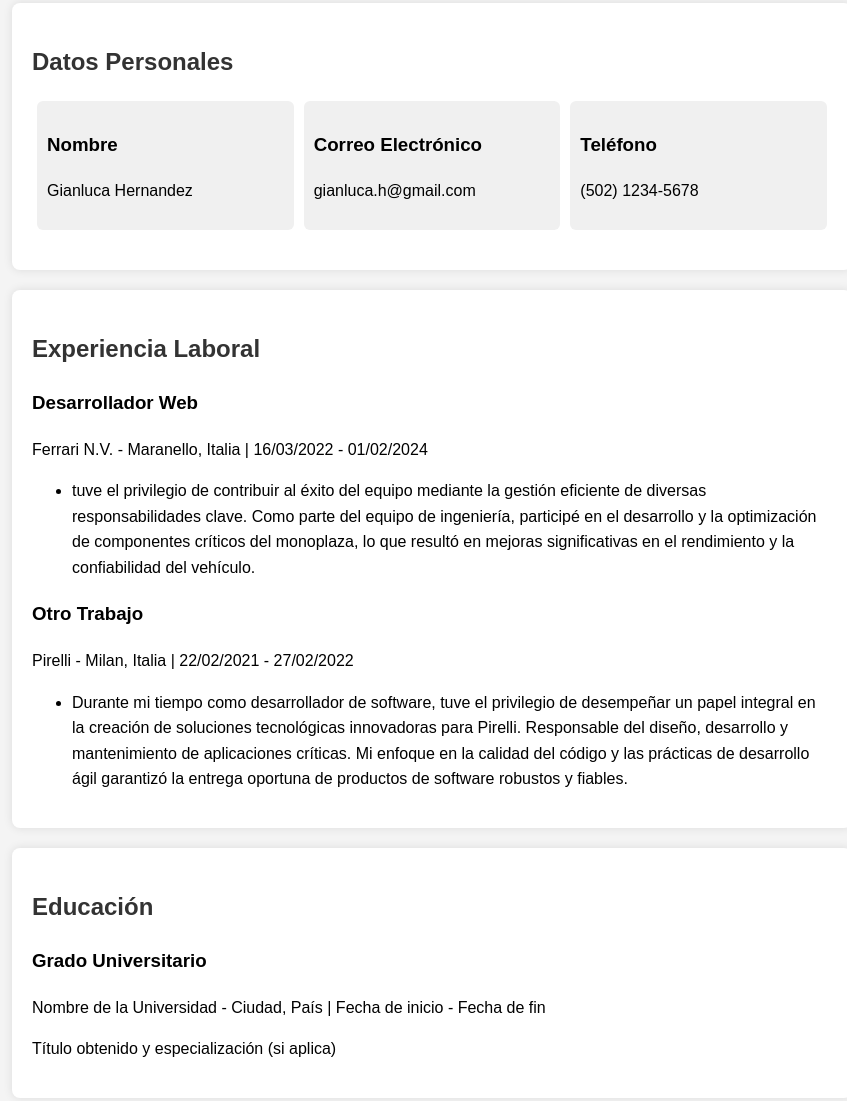
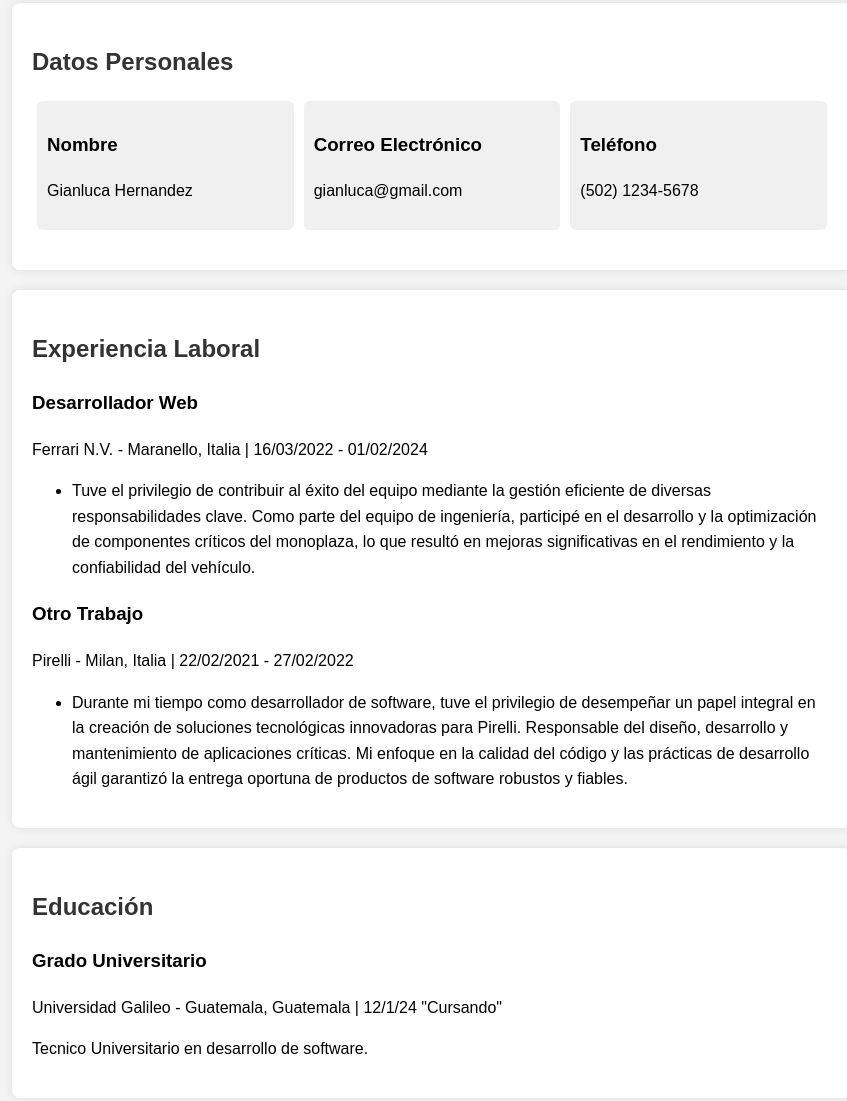
Before and after one commit to GianlucaHernandez/GianlucaHernandez.github.io, a plain HTML site: page index.html in a window 1280 px wide. Shown: the part 311-1412 px from the top of the page, without its empty margins (208-1055 px from the left). Drawn offline with Linux system fonts and the light colour scheme.

Commit message:
archivo html

```diff
--- a/index.html
+++ b/index.html
@@ -87,7 +87,7 @@
             </div>
             <div>
                 <h3>Correo Electrónico</h3>
-                <p>gianluca.h@gmail.com</p>
+                <p>gianluca@gmail.com</p>
             </div>
             <div>
                 <h3>Teléfono</h3>
@@ -102,7 +102,7 @@
             <h3>Desarrollador Web</h3>
             <p>Ferrari N.V. - Maranello, Italia | 16/03/2022 - 01/02/2024</p>
             <ul>
-                <li>tuve el privilegio de contribuir al éxito del equipo mediante la gestión eficiente de diversas responsabilidades clave. Como parte del equipo de ingeniería, participé en el desarrollo y la optimización de componentes críticos del monoplaza, lo que resultó en mejoras significativas en el rendimiento y la confiabilidad del vehículo.</li>
+                <li>Tuve el privilegio de contribuir al éxito del equipo mediante la gestión eficiente de diversas responsabilidades clave. Como parte del equipo de ingeniería, participé en el desarrollo y la optimización de componentes críticos del monoplaza, lo que resultó en mejoras significativas en el rendimiento y la confiabilidad del vehículo.</li>
             </ul>
         </div>
 
@@ -119,8 +119,8 @@
         <h2>Educación</h2>
         <div>
             <h3>Grado Universitario</h3>
-            <p>Nombre de la Universidad - Ciudad, País | Fecha de inicio - Fecha de fin</p>
-            <p>Título obtenido y especialización (si aplica)</p>
+            <p>Universidad Galileo - Guatemala, Guatemala | 12/1/24 "Cursando"</p>
+            <p>Tecnico Universitario en desarrollo de software.</p>
         </div>
     </section>
 </body>
```
